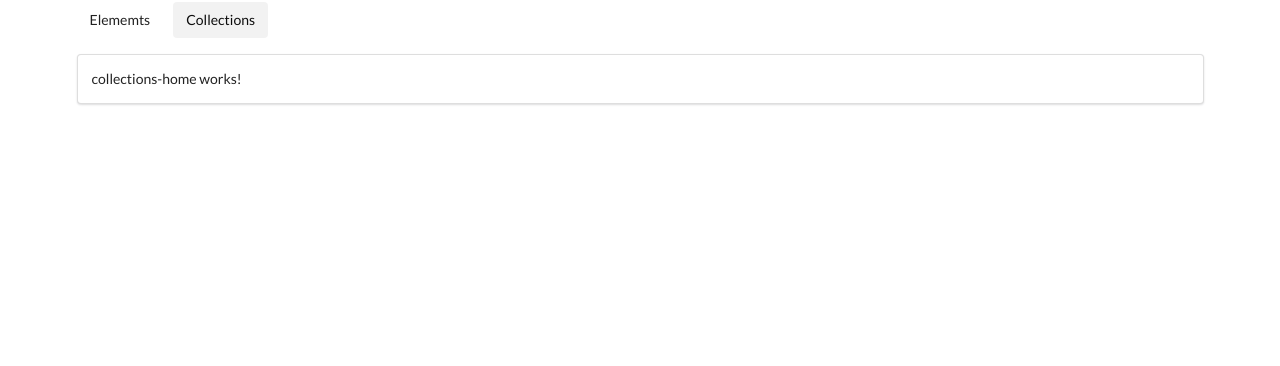
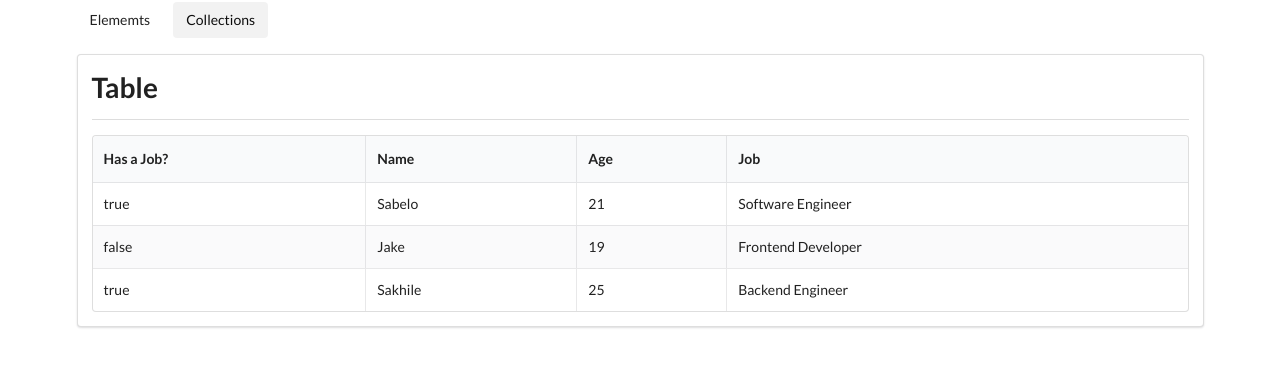
Before and after one commit to sabelogumede/componentsProject, an Angular app: page /collections in a window 1280 px wide. Shown: the top 366 px of the page. Built offline with nearby package versions, Linux system fonts and the light colour scheme.

Commit message:
added a reusable table component in collections home

```diff
--- a/src/app/collections/collections-home/collections-home.component.html
+++ b/src/app/collections/collections-home/collections-home.component.html
@@ -1 +1,6 @@
-<p>collections-home works!</p>
+<app-divider> Table </app-divider>
+<app-table
+  classNames="striped celled"
+  [data]="data"
+  [headers]="headers"
+></app-table>
--- a/src/app/collections/collections-home/collections-home.component.ts
+++ b/src/app/collections/collections-home/collections-home.component.ts
@@ -7,6 +7,20 @@ import { Component, OnInit } from '@angular/core';
 })
 export class CollectionsHomeComponent implements OnInit {
 
+
+  data = [
+    { name: 'Sabelo', age: 21, job: 'Software Engineer', employed: true },
+    { name: 'Jake', age: 19, job: 'Frontend Developer', employed: false },
+    { name: 'Sakhile', age: 25, job: 'Backend Engineer', employed: true }
+  ];
+
+  headers = [
+    { key: 'employed', label: 'Has a Job?' },
+    { key: 'name', label: 'Name' },
+    { key: 'age', label: 'Age' },
+    { key: 'job', label: 'Job' }
+  ];
+
   constructor() { }
 
   ngOnInit(): void {
--- /dev/null
+++ b/src/app/collections/table/table.component.html
@@ -0,0 +1,17 @@
+<table [ngClass]="classNames" class="ui table">
+  <thead>
+    <tr>
+      <th *ngFor="let header of headers">{{ header.label }}</th>
+    </tr>
+  </thead>
+  <tbody>
+    <tr *ngFor="let record of data">
+      <td *ngFor="let header of headers">
+        {{ record[header.key] }}
+      </td>
+      <!-- <td>{{ record.name }}</td>
+      <td>{{ record.age }}</td>
+      <td>{{ record.job }}</td> -->
+    </tr>
+  </tbody>
+</table>
--- /dev/null
+++ b/src/app/collections/table/table.component.ts
@@ -0,0 +1,21 @@
+import { Component, OnInit, Input } from '@angular/core';
+
+@Component({
+  selector: 'app-table',
+  templateUrl: './table.component.html',
+  styleUrls: ['./table.component.css']
+})
+export class TableComponent implements OnInit {
+
+
+  @Input() classNames = '';
+  @Input() data = Array();
+  @Input() headers = Array();
+
+
+  constructor() { }
+
+  ngOnInit(): void {
+  }
+
+}
```
Also changed, not shown: src/app/collections/collections.module.ts (+6 -3 lines), src/app/collections/table/table.component.css (added), 1 other file (tests, documents, lock files or other folders).
